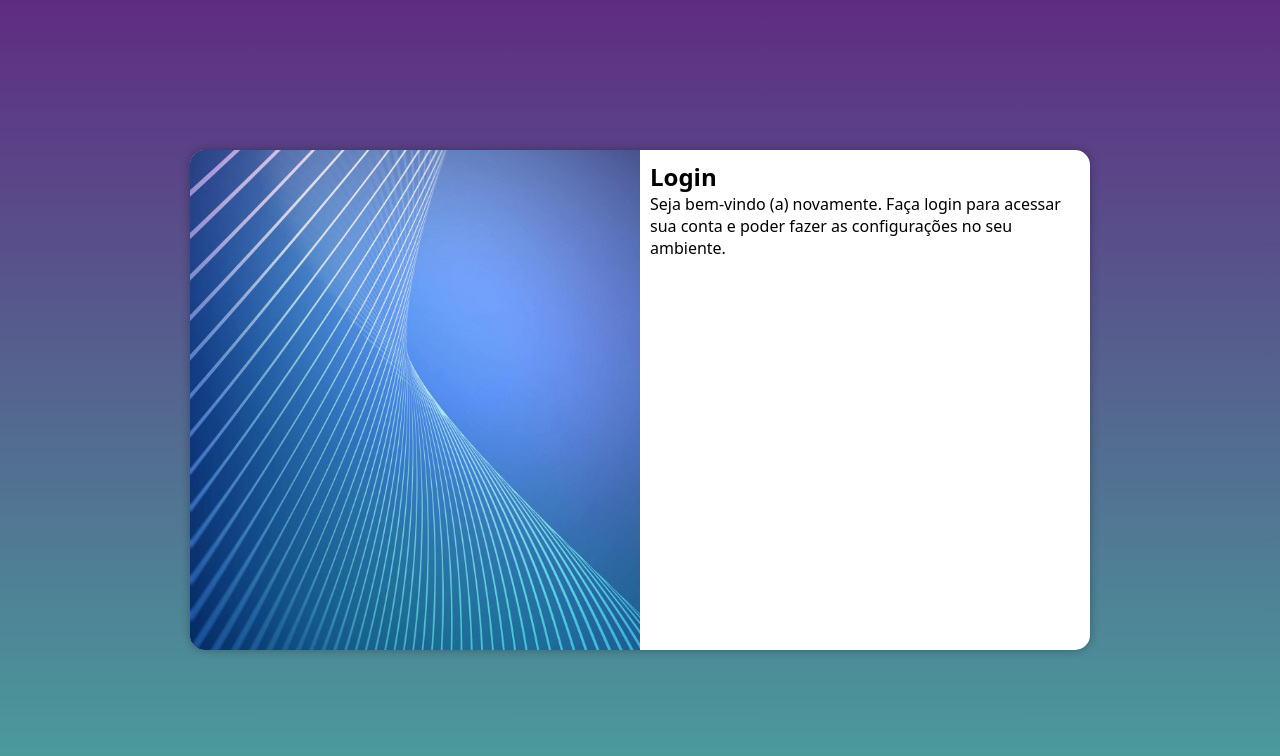
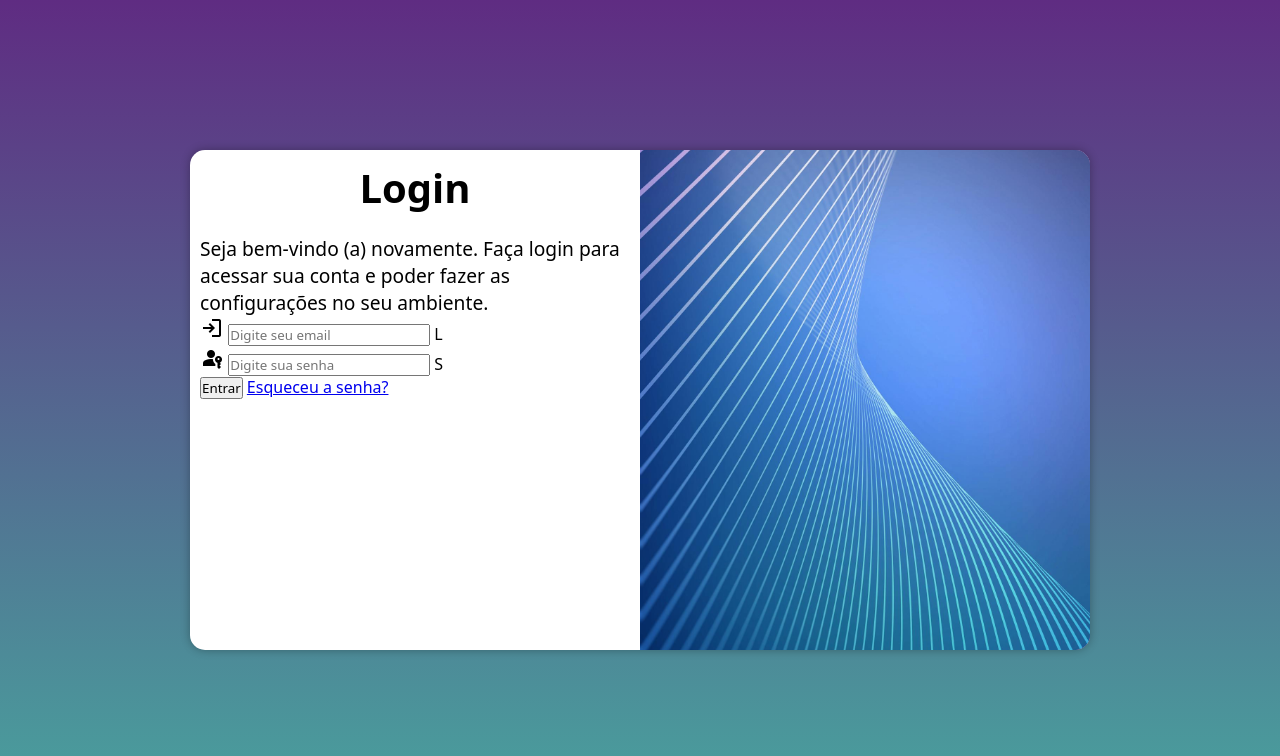
Before and after one commit to crstudioweb/login, a plain HTML site: page index.html in a window 1280 px wide. Drawn offline with nearby package versions, Linux system fonts and the light colour scheme.

Commit message:
terminei o formulario

```diff
--- a/estilos/media-query.css
+++ b/estilos/media-query.css
@@ -29,12 +29,20 @@
   }
 
   #login > #imagem {
-    float: left;
+    float: right;
     width: 50%;
     height: 100%;
   }
   #login > #formulario {
-    float: right;
+    float: left;
     width: 50%;
   }
+
+  #formulario h1 {
+    font-size: 2.5em;
+  }
+
+  #formulario p {
+    font-size: 1.2em;
+  }
 }
--- a/estilos/style.css
+++ b/estilos/style.css
@@ -54,3 +54,12 @@ main {
   display: block;
   padding: 10px;
 }
+
+#formulario h1 {
+  text-align: center;
+  margin-bottom: 20px;
+}
+
+#formulario p {
+  font-size: 1em;
+}
--- a/index.html
+++ b/index.html
@@ -3,6 +3,15 @@
   <head>
     <meta charset="UTF-8" />
     <meta name="viewport" content="width=device-width, initial-scale=1.0" />
+    <link
+      rel="stylesheet"
+      href="https://fonts.googleapis.com/css2?family=Material+Symbols+Outlined:opsz,wght,FILL,GRAD@20..48,100..700,0..1,-50..200&icon_names=login"
+    />
+    <link
+      rel="stylesheet"
+      href="https://fonts.googleapis.com/css2?family=Material+Symbols+Outlined:opsz,wght,FILL,GRAD@20..48,100..700,0..1,-50..200&icon_names=passkey"
+    />
+
     <link rel="stylesheet" href="estilos/style.css" />
     <link rel="stylesheet" href="estilos/media-query.css" />
     <title>Login</title>
@@ -17,7 +26,37 @@
             Seja bem-vindo (a) novamente. Faça login para acessar sua conta e
             poder fazer as configurações no seu ambiente.
           </p>
-          <form action="login.php" method="post"></form>
+          <form action="login.php" method="post" autocomplete="on">
+            <div class="campo">
+              <i class="material-symbols-outlined">login</i>
+              <input
+                type="email"
+                name="login"
+                id="ilogin"
+                placeholder="Digite seu email"
+                required
+                minlength="15"
+                autocomplete="email"
+              />
+              <label for="ilogin">L</label>
+            </div>
+            <div class="campo">
+              <i class="material-symbols-outlined">passkey</i>
+              <input
+                type="password"
+                name="senha"
+                id="isenha"
+                placeholder="Digite sua senha"
+                required
+                minlength="8"
+                maxlength="20"
+                autocomplete="current-password"
+              />
+              <label for="isenha">S</label>
+            </div>
+            <input type="submit" value="Entrar" id="botao" />
+            <a href="recuperar-senha.html">Esqueceu a senha?</a>
+          </form>
         </div>
       </section>
     </main>
```
